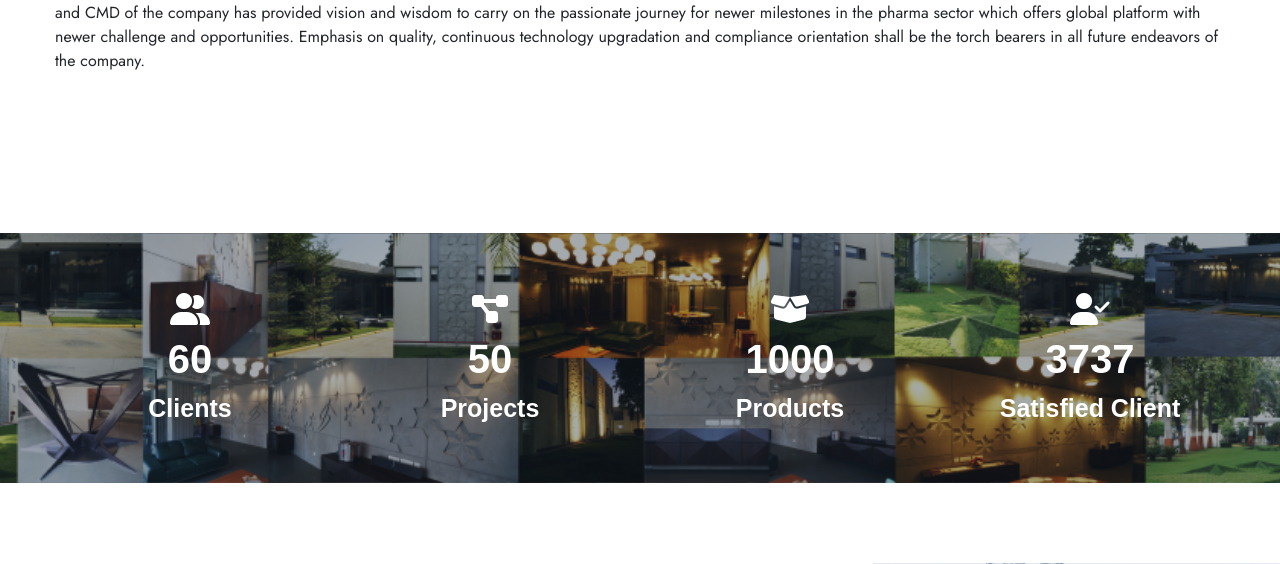
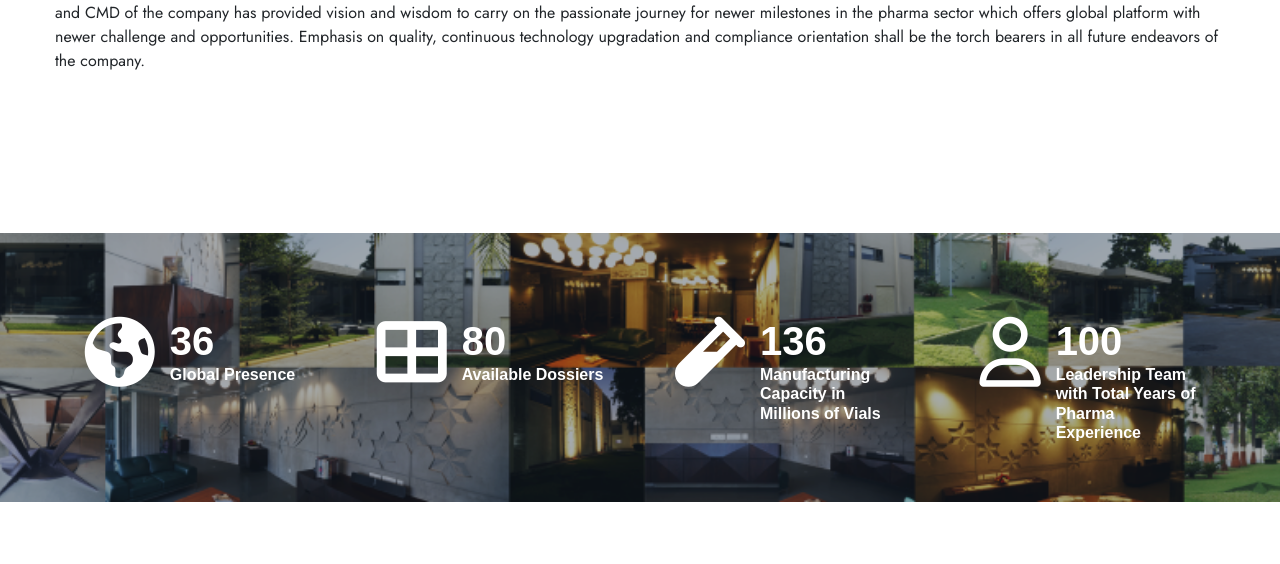
Before and after one commit to kumarbk200/Astral, a PHP site: page /about.php in a window 1280 px wide. Shown: the part 3000-3564 px from the top of the page. Run offline with PHP 8.4, Linux system fonts and the light colour scheme; some libraries are stand-ins or nearby versions; some web fonts are replaced.

Commit message:
updated counter

```diff
--- a/about.php
+++ b/about.php
@@ -210,36 +210,52 @@
 <div class="section-wrapper--sm section-wrapper--parallax  counters" style="background-image: url('img/Aboutbg.png')" >
 	<div class="black-overlay-40"></div>
 	<div class="container">
-		<div class="row justify-content-center" id="counter">
-		  <div class="col-lg-3 col-sm-6">
-    <div class="counter">
+	<div class="row justify-content-center" id="counter">
+		  <div class="col-lg-3 col-sm-6 mt-4">
+    <div class="counter" style="display:flex; justify-content:center;">
+		<div class="icon" style="color: #8799a3; display:inline-block;left: 0; top:10px;">
+			<i class="fa fa-globe" style="font-size:70px;" aria-hidden="true"></i>
+		</div>
+		<div class="counter-text" style="padding-left:15px; display:inline-block;max-width:160px;">
+			<div class="timer count-title counter-value" data-count="36" style="text-align:left; margin:0;">36</div>
+			<div class="text" style="text-align:left; font-weight: 700;">Global Presence</div>
+		</div>
+	</div>
+</div>
 
-      <i class="fas fa-user-friends fa-2x"></i>
-      <h2 class="timer count-title counter-value" data-count="60">0</h2>
-       <p class="count-text ">Clients</p>
-    </div></div>
-
-            <div class="col-lg-3 col-sm-6">
-    <div class="counter">
-      <i class="fas fa-project-diagram fa-2x"></i>
-      <h2 class="timer count-title counter-value" data-count="50">0</h2>
-      <p class="count-text ">Projects</p>
+            <div class="col-lg-3 col-sm-6 mt-4">
+    <div class="counter" style="display:flex; justify-content:center;">
+		<div class="icon" style="color: #8799a3; display:inline-block;left: 0; top:10px;">
+			<i class="fa fa-th-large" style="font-size:70px;" aria-hidden="true"></i>
+		</div>
+		<div class="counter-text" style="padding-left:15px; display:inline-block; max-width:160px;">
+			<div class="timer count-title counter-value" data-count="80" style="text-align:left; margin:0;">80</div>
+			<div class="text" style="text-align:left; font-weight: 700;">Available Dossiers</div>
+		</div>
     </div>
     </div>
-     <div class="col-lg-3 col-sm-6">
-    <div class="counter">
-      <i class="fas fa-box-open fa-2x"></i>
-    <h2 class="timer count-title counter-value" data-count="1000">800</h2>
-      <p class="count-text ">Products</p>
-         </div></div>
-
-     <div class="col-lg-3 col-sm-6">
-    <div class="counter">
-     <i class="fas fa-user-check fa-2x"></i>
-      <h2 class="timer count-title counter-value" data-count="3737">3500</h2>
-
-      <p class="count-text ">Satisfied Client</p>
-         </div></div>
+    <div class="col-lg-3 col-sm-6 mt-4">
+		<div class="counter" style="display:flex; justify-content:center;">
+		<div class="icon" style="color: #8799a3; display:inline-block;left: 0; top:10px;">
+				<i class="fa fa-vial" style="font-size:70px;" aria-hidden="true"></i>
+			</div>
+			<div class="counter-text" style="padding-left:15px; display:inline-block;max-width:160px;">
+				<div class="timer count-title counter-value" data-count="136" style="text-align:left; margin:0;">136</div>
+				<div class="text" style="text-align:left; font-weight: 700;">Manufacturing Capacity in Millions of Vials </div>
+			</div>
+		</div>
+	</div>
+	<div class="col-lg-3 col-sm-6 mt-4">
+			<div class="counter" style="display:flex; justify-content:center;">
+			<div class="icon" style="color: #8799a3; display:inline-block;left: 0; top:10px;">
+				<i class="fa fa-user-o" style="font-size:70px;" aria-hidden="true"></i>
+			</div>
+			<div class="counter-text" style="padding-left:15px; display:inline-block;max-width:160px;">
+				<div class="timer count-title counter-value" data-count="100" style="text-align:left; margin:0;">100</div>
+				<div class="text" style="text-align:left; font-weight: 700;">Leadership Team with Total Years of Pharma Experience</div>
+		</div>
+	</div>
+    </div></div>
 	</div>
     </div></div>
 
--- a/css/style2.css
+++ b/css/style2.css
@@ -4194,6 +4194,10 @@ right: 0px;
   margin: 0px;
 }
 
+.counters>#counter>.col-lg-3.col-sm-6>.counter>.icon{
+  color: #8799a3; display:inline-block;left: 0; top:10px;
+}
+
 
 @media (max-width: 991px) {
   .process-steps-xs li:first-child{
```
